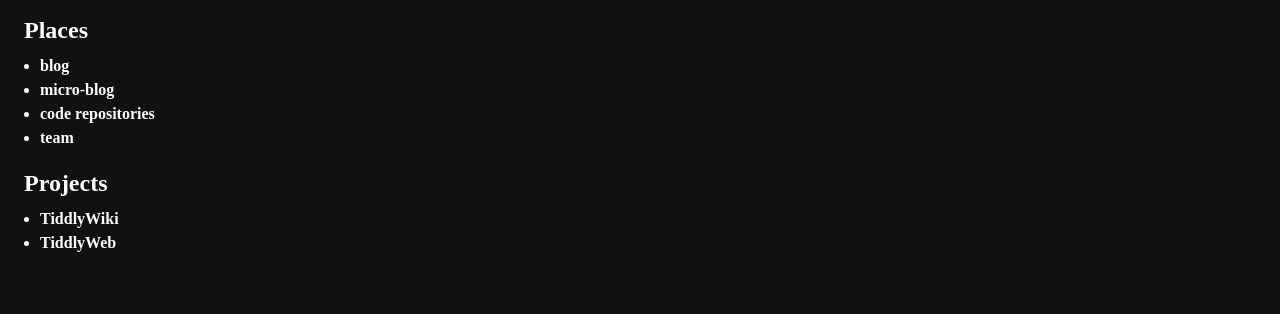
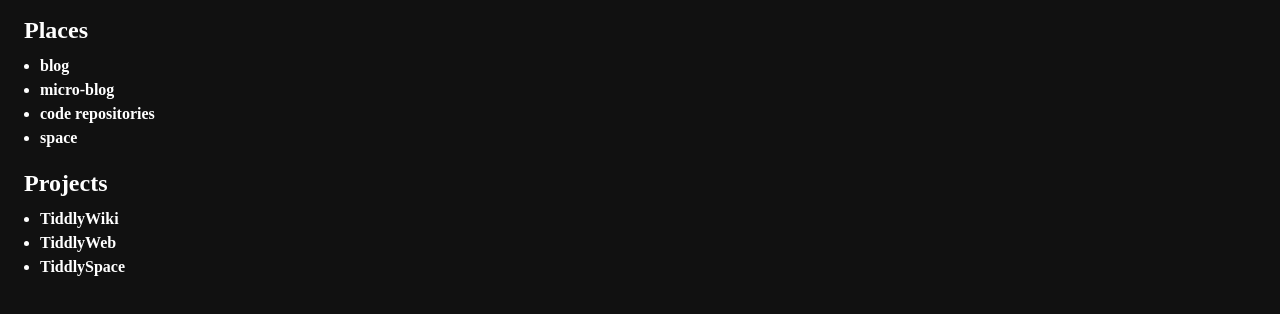
Before and after one commit to FND/homepage, a plain HTML site: page index.html in a window 1280 px wide. Shown: the part 52-366 px from the top of the page. Drawn offline with Linux system fonts and the light colour scheme.

Commit message:
removed Osmosoft link, added TiddlySpace links
cf. http://groups.google.com/group/osmosoft/t/c2f1643e65cd52fa

listing personal space seems more appropriate these days anyway

```diff
--- a/index.html
+++ b/index.html
@@ -69,7 +69,7 @@
 			<a href="http://github.com/FND">code repositories</a>
 		</li>
 		<li>
-			<a href="http://osmosoft.com">team</a>
+			<a href="http://fnd.tiddlyspace.com">space</a>
 		</li>
 	</ul>
 	<h2>Projects</h2>
@@ -80,6 +80,9 @@
 		<li>
 			<a href="http://tiddlyweb.com">TiddlyWeb</a>
 		</li>
+		<li>
+			<a href="http://tiddlyspace.com">TiddlySpace</a>
+		</li>
 	</ul>
 </body>
 
```
